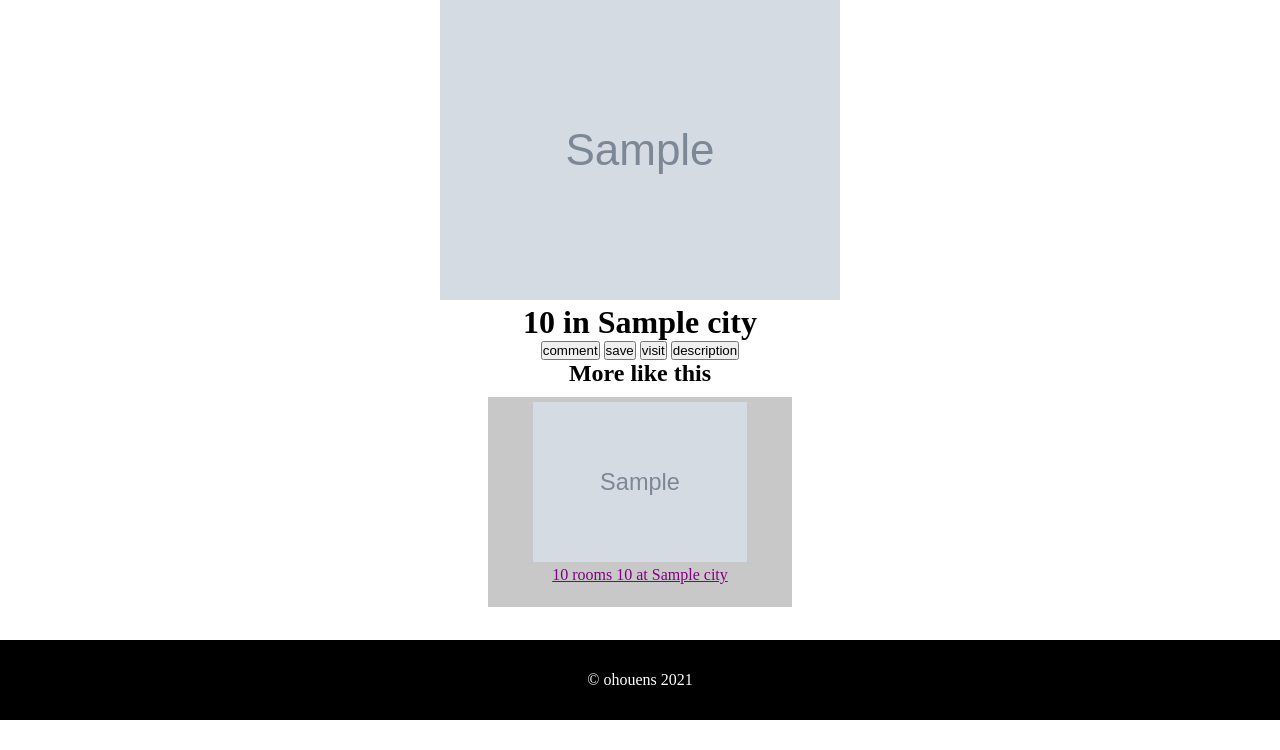
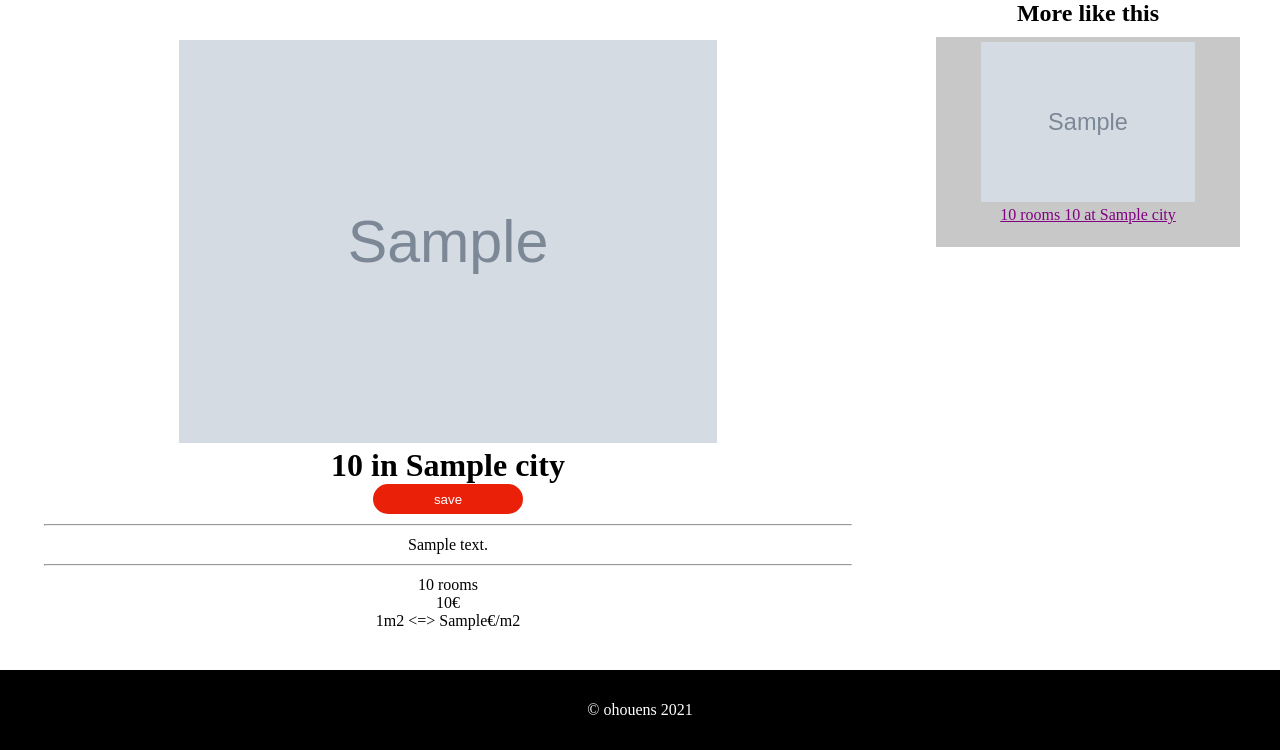
Before and after one commit to ohouens/Real_Estates_Recommender_System, a Django app: template PinEstate/adverts/templates/adverts/detail.html in a window 1280 px wide. Shown: the part 80-830 px from the top of the page. Before the commit the page ends 800 px from the top, so only its background shows below. Run offline with Django 3.2, Linux system fonts and the light colour scheme; the template is opened without the code that fills it: most values are stand-ins (such as "Sample title", 1, 10 or a date in 2020); grey boxes marked "Sample" are stand-in pictures; some libraries are stand-ins or nearby versions.

Commit message:
start of script and style

```diff
--- /dev/null
+++ b/PinEstate/adverts/static/adverts/script/detail.js
@@ -0,0 +1,5 @@
+$(function(){
+  $('#save').click(function(){
+    alert('save in an array');
+  });
+});
--- a/PinEstate/adverts/static/adverts/style/base.css
+++ b/PinEstate/adverts/static/adverts/style/base.css
@@ -2,6 +2,32 @@
   padding: 0;
   margin: 0;
   text-align: center;
+}
+
+.align{
+  display: inline-block;
+  vertical-align: top;
+}
+
+.flex{
+  display: flex;
+}
+
+hr{
+  margin-top: 10px;
+  margin-bottom: 10px;
+}
+
+button{
+  color: white;
+  background-color: #eb2009;
+  min-width: 150px;
+  min-height: 30px;
+  border: none;
+  border-radius: 400px;
+}button:hover{
+  cursor: pointer;
+  background-color: #c71400;
 }
 
 header, footer{
--- a/PinEstate/adverts/static/adverts/style/detail.css
+++ b/PinEstate/adverts/static/adverts/style/detail.css
@@ -0,0 +1,19 @@
+#pin{
+  width: 70%;
+  font-size: 1em;
+  padding-top: 5vh;
+  padding-bottom: 5vh;
+}
+#pin img{
+  width: 60%;
+}
+#pin hr{
+  width: 90%;
+  margin-left: auto;
+  margin-right: auto;
+}
+
+#recommendation{
+  width: 30%;
+  font-size: 1em;
+}
--- a/PinEstate/adverts/templates/adverts/detail.html
+++ b/PinEstate/adverts/templates/adverts/detail.html
@@ -5,6 +5,8 @@
     <meta charset="utf-8">
     <title>{{cursor.type}} details</title>
     <link rel="stylesheet" type="text/css" href="{% static 'adverts/style/base.css' %}">
+    <link rel="stylesheet" type="text/css" href="{% static 'adverts/style/detail.css' %}">
+    <script src="{% static 'adverts/script/jquery-3.6.0.min.js' %}"></script>
   </head>
   <body>
     <header>
@@ -12,16 +14,25 @@
         <h1>PinEstates</h1>
       </div>
     </header>
-    <div id="container">
-      <div id="pin">
-        <img src="{{ cursor.image }}" alt="preview image" class="wallpaper">
+    <div id="container" class="flex">
+      <div id="pin" class="align">
+        <a href="{{ cursor.link }}" target="_blank">
+          <img src="{{ cursor.image }}" alt="preview image" class="wallpaper">
+        </a>
         <h1 class="title">{{ cursor.type }} in {{ cursor.city }}</h1>
-        <button id="comment">comment</button>
         <button id="save">save</button>
-        <button id="visit" href="{{ cursor.link }}">visit</button>
-        <button id="description">description</button>
+        <hr>
+        <p id="estate_description">
+          {{ cursor.description }}
+        </p>
+        <hr>
+        <p id="estate_details">
+          {{ cursor.rooms }} rooms<br>
+          <span class="price">{{ cursor.price }}€</span><br>
+          {{ cursor.size }}m2 <=> {{cursor.eperm2}}€/m2
+        </p>
       </div>
-      <div id="recommendation">
+      <div id="recommendation" class="align">
       {% if estate_list %}
         <h2>More like this</h2>
         <div class="display">
@@ -42,5 +53,6 @@
         </a>
       </div>
     </footer>
+    <script src="{% static 'adverts/script/detail.js' %}"></script>
   </body>
 </html>
--- a/PinEstate/adverts/views.py
+++ b/PinEstate/adverts/views.py
@@ -36,6 +36,7 @@ def detail(request, estate_id):
             result.append(to_add)
         estate_list = result[:20]
         cursor = db.inventory.find_one({"_id":ObjectId(estate_id)})
+        cursor["eperm2"] = int(int(cursor["price"][:-2].replace(" ",""))/int(cursor["size"]))
         context = {"cursor":cursor, "estate_list":estate_list}
     except Exception:
         raise Http404("Estate not found")
```
Also changed, not shown: 1 other file.
